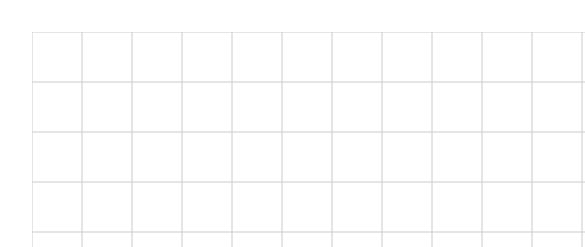
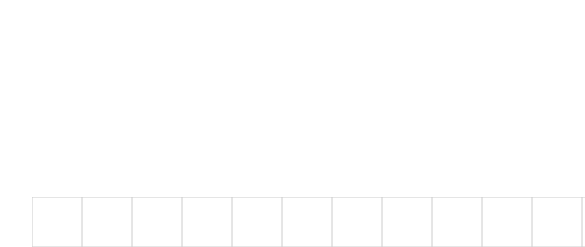
Before and after one commit to jaygarza1982/jakes-blokus, a React (Vite) app: page / in a window 390 px wide. Both pictures are taken after typing "Sample" into the empty fields and a click on the button "Host". Shown: the top 247 px of the page, 585 px wide, since content can reach past the window. Built offline with nearby package versions, Linux system fonts and the light colour scheme.

Commit message:
Scoreboard and design changes to account for mobile

```diff
--- a/src/App.tsx
+++ b/src/App.tsx
@@ -7,6 +7,7 @@ import placePlayerBlock from './util/PlaceBlock';
 import "./App.css"
 import BlockSelectButton from './BlockSelectButton';
 import { PlayerInfo } from './atoms/PlayerInfo';
+import Scoreboard from './Scoreboard';
 
 const App: React.FC = () => {
   const setGameData = useSetRecoilState<GameData>(GameDataAtom);
@@ -20,9 +21,10 @@ const App: React.FC = () => {
 
   return (
     <>
+      <Scoreboard />
       <Canvas />
       <br />
-      <button onClick={placeSelectedBlock}>Place Block</button>
+      <button className='place-block-button' style={{ backgroundColor: `hsl(${playerInfo.hue}, 100%, 50%)` }} onClick={placeSelectedBlock}>Place Block</button>
       <br />
       <BlockSelectButton blockNumber={1}  player={playerInfo} blockShape={[[0, 0]]} />
       <BlockSelectButton blockNumber={2}  player={playerInfo} blockShape={[[0, 0], [1, 0]]} />
--- a/src/GameData.ts
+++ b/src/GameData.ts
@@ -15,7 +15,7 @@ interface Block {
 
 interface GameData {
     blocks: Block[];
-    players: Player[];
+    players: Player[] | undefined;
 }
 
 export type {GameData, Block, Player};
--- /dev/null
+++ b/src/Scoreboard.tsx
@@ -0,0 +1,34 @@
+import React from 'react';
+import { useRecoilValue } from 'recoil';
+import { GameDataAtom } from './atoms/GameData';
+import { GameData, Player } from './GameData';
+
+const calcPlayerScore = (gameData: GameData, player: Player): number => {
+    return gameData.blocks.filter(b => b.playerId == player.id && !b.selected).map(b => b.shape).flat().length;
+}
+
+const Scoreboard: React.FC = () => {
+    const gameData = useRecoilValue(GameDataAtom);
+
+    const sorted = [...gameData?.players ?? []].sort((p1, p2) => {
+        const p1Score = calcPlayerScore(gameData, p1)
+        const p2Score = calcPlayerScore(gameData, p2);
+
+        return p2Score - p1Score;
+    });
+
+    return (
+        <div className='scoreboard'>
+            {
+                sorted?.map(p => {
+                    const score = calcPlayerScore(gameData, p);
+                    return (
+                        <div className='score' style={{color: `hsl(${p.hue}, 100%, 50%`}}>{p.id}: {score}</div>
+                    )
+                })
+            }
+        </div>
+    );
+};
+
+export default Scoreboard;
--- a/src/Shape.tsx
+++ b/src/Shape.tsx
@@ -17,7 +17,7 @@ interface ShapeProps {
 
 const Tiles: React.FC<TileProps> = ({ size, block }) => {
   const gameData = useRecoilValue(GameDataAtom);
-  const color = gameData.players.find(p => p.id == block.playerId)?.hue ?? 0;
+  const color = gameData?.players?.find(p => p.id == block.playerId)?.hue ?? 0;
 
   return (
     <g>
--- a/src/Welcome.tsx
+++ b/src/Welcome.tsx
@@ -29,6 +29,7 @@ const Welcome: React.FC = () => {
       <form onSubmit={handleSubmit} style={{ display: 'flex', flexDirection: 'column', gap: '10px', padding: '20px' }}>
         <label htmlFor='id'>Display Name</label>
         <input
+          autoComplete='off'
           type='text'
           id='id'
           name='id'
--- a/src/index.css
+++ b/src/index.css
@@ -5,6 +5,18 @@ label {
 
 input {
   font-size: 2rem;
+}
+
+.scoreboard {
+  height: 165px;
+  font-size: 2rem;
+}
+
+.place-block-button {
+  width: 13rem;
+  height: 4rem;
+  color: black;
+  margin: 2rem;
 }
 
 :root {
@@ -33,6 +45,7 @@ a:hover {
 
 body {
   margin: 0;
+  position: absolute;
 }
 
 h1 {
--- a/src/util/CreateBlock.ts
+++ b/src/util/CreateBlock.ts
@@ -8,11 +8,11 @@ const createPlayerBlock = (g: GameData, player: Player, shape: number[][], x: nu
 
   const selectedBlock = g.blocks.find(b => b.selected);
 
-  const ourPlayer = g.players.find(p => p.id == player.id);
+  const ourPlayer = g?.players?.find(p => p.id == player.id);
 
   return {
     // Append our player if not found
-    players: ourPlayer ? g.players : g.players.concat([player]),
+    players: ourPlayer ? g.players : g?.players?.concat([player]),
     blocks: [...placedBlocks, {
       blockId: uuid(),
       blockNumber: blockNumber,
```
